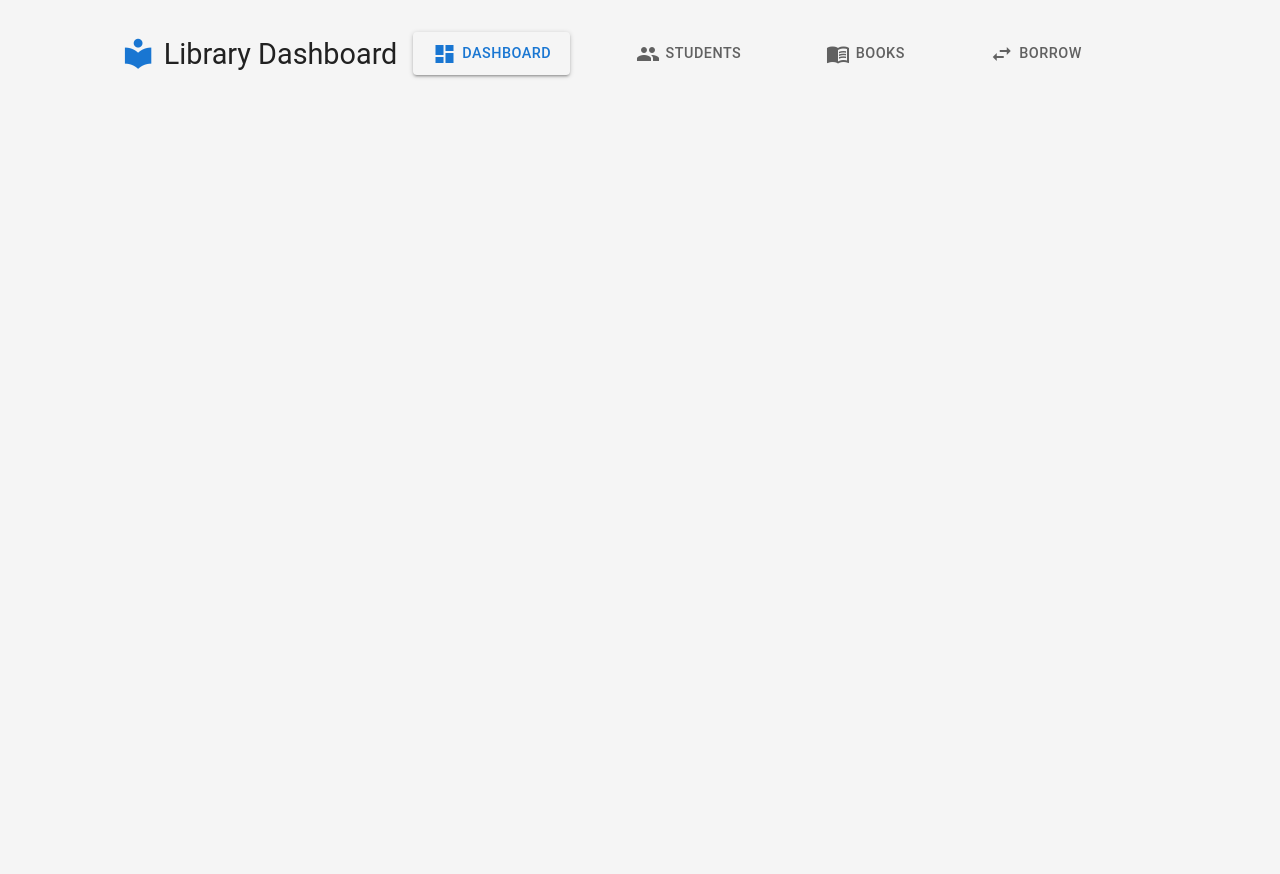
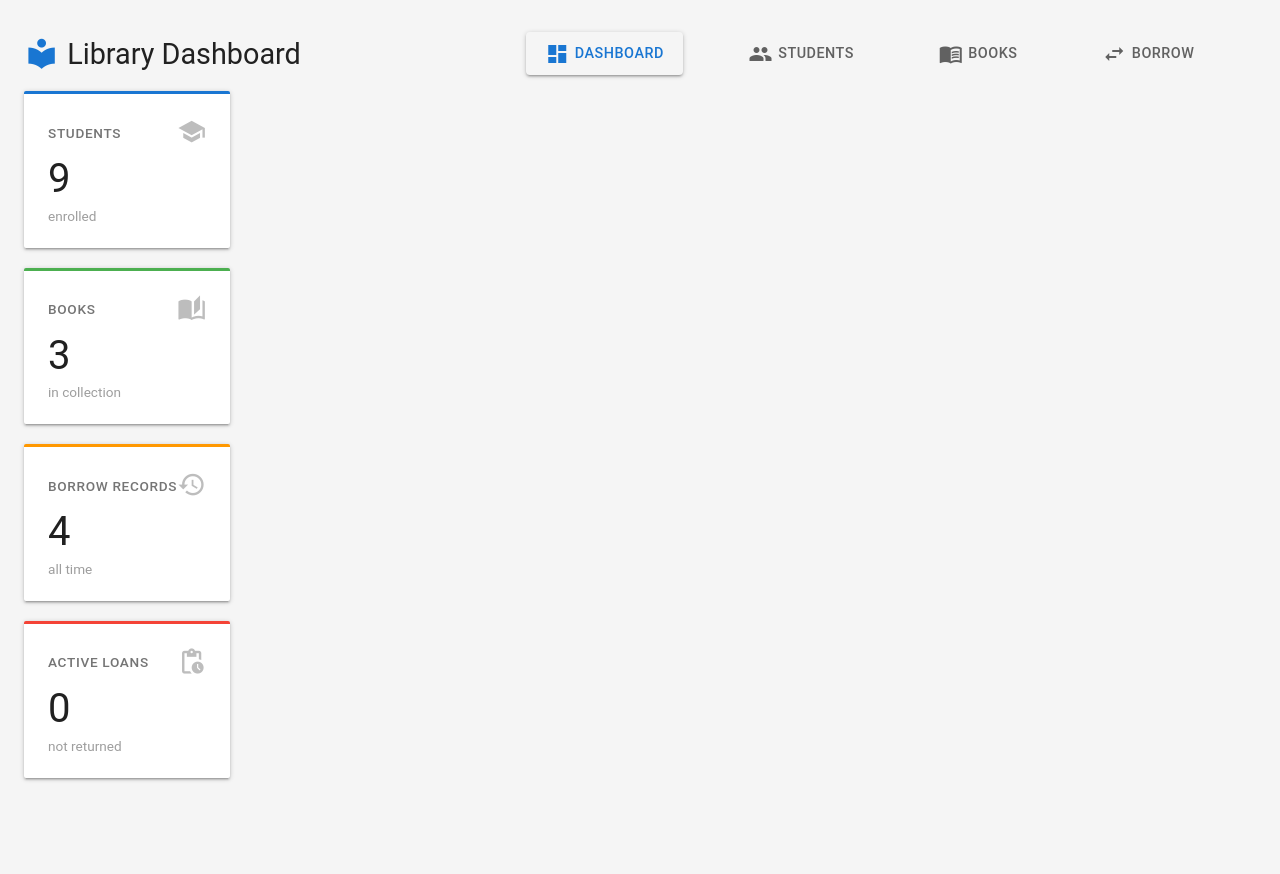
Before and after one commit to MikkoLouise/it30b, a PHP site: page /dashboard.php in a window 1280 px wide. Before the commit the page ends 78 px from the top, so only its background shows below. Run offline with PHP 8.4, Linux system fonts and the light colour scheme; data comes from the database, SQL or seed files in the repository.

Commit message:
Added database connection for /dashboard.php

```diff
--- a/dashboard.php
+++ b/dashboard.php
@@ -1,6 +1,26 @@
 <?php
+$host = 'localhost';
+$db   = 'it30_lab_db';
+$user = 'root';
+$pass = '';
+$charset = 'utf8mb4';
 
+$dsn = "mysql:host=$host;dbname=$db;charset=$charset";
+
+$options = [
+    PDO::ATTR_ERRMODE            => PDO::ERRMODE_EXCEPTION,
+    PDO::ATTR_DEFAULT_FETCH_MODE => PDO::FETCH_ASSOC,
+    PDO::ATTR_EMULATE_PREPARES   => false,
+];
+
+try {
+    $pdo = new PDO($dsn, $user, $pass, $options);
+} catch (PDOException $e) {
+    die("Database connection failed: " . $e->getMessage());
+}
 ?>
+
+
 
 <!DOCTYPE html>
 <html lang="en">
@@ -240,6 +260,8 @@
             .borrow-book { width: auto; flex: 1; }
             .borrow-row { flex-wrap: wrap; gap: 0.5rem; }
         }
+
+
     </style>
 </head>
 
@@ -247,5 +269,43 @@
 
     <?php include 'includes/navbar.php' ?>
 
+    <div class="stats-grid">
+    <div class="stat-card">
+        <div class="stat-header">
+            <span class="stat-label">Students</span>
+            <span class="material-icons">school</span>
+        </div>
+        <div class="stat-number"><?= $studentCount ?></div>
+        <div class="stat-sub">enrolled</div>
+    </div>
+
+    <div class="stat-card">
+        <div class="stat-header">
+            <span class="stat-label">Books</span>
+            <span class="material-icons">auto_stories</span>
+        </div>
+        <div class="stat-number"><?= $bookCount ?></div>
+        <div class="stat-sub">in collection</div>
+    </div>
+
+    <div class="stat-card">
+        <div class="stat-header">
+            <span class="stat-label">Borrow records</span>
+            <span class="material-icons">history</span>
+        </div>
+        <div class="stat-number"><?= $totalBorrows ?></div>
+        <div class="stat-sub">all time</div>
+    </div>
+
+    <div class="stat-card">
+        <div class="stat-header">
+            <span class="stat-label">Active loans</span>
+            <span class="material-icons">pending_actions</span>
+        </div>
+        <div class="stat-number"><?= $activeBorrows ?></div>
+        <div class="stat-sub">not returned</div>
+    </div>
+</div>
+
 </body>
 </html>
--- a/includes/navbar.php
+++ b/includes/navbar.php
@@ -4,7 +4,15 @@ $currentSection = $_GET['section'] ?? 'dashboard';
 function navActive($section, $currentSection){
     return $section === $currentSection ? 'active' : '';
 }
+
+// ---------- 1. KPI COUNTS ----------
+$studentCount  = $pdo->query("SELECT COUNT(*) FROM students")->fetchColumn();
+$bookCount     = $pdo->query("SELECT COUNT(*) FROM books")->fetchColumn();
+$totalBorrows  = $pdo->query("SELECT COUNT(*) FROM borrow")->fetchColumn();
+$activeBorrows = $pdo->query("SELECT COUNT(*) FROM borrow WHERE borrow_return_date IS NULL")->fetchColumn();
+
 ?>
+
 
 <!-- Material Icon -->
 <link href="https://fonts.googleapis.com/icon?family=Material+Icons" rel="stylesheet">
@@ -26,7 +34,7 @@ function navActive($section, $currentSection){
         display:flex;
         align-items:center;
         gap: 0.5rem;
-        color:#212121
+        color:#212121;
         margin:0;
     }
 
```
